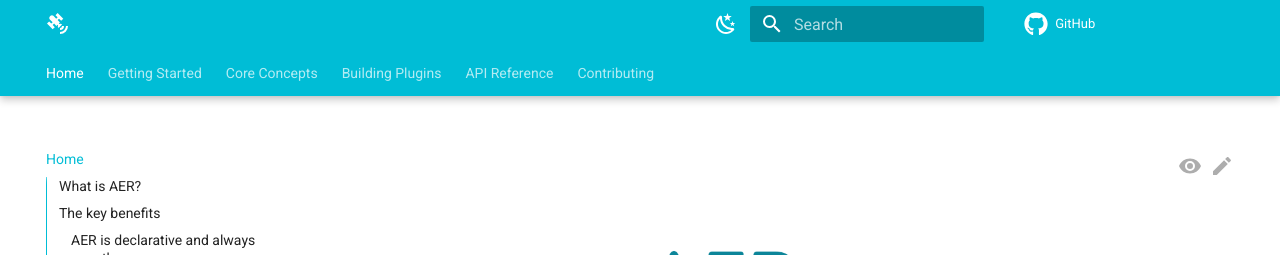
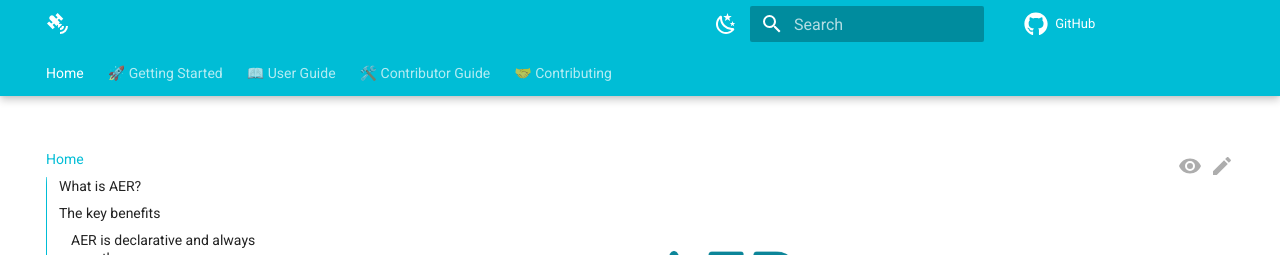
Before and after one commit to frandorr/aereo, an MkDocs documentation site: the page built from docs/index.md, in a window 1280 px wide. Shown: the top 255 px of the page. Built offline with MkDocs 1.6.1 and Material for MkDocs 9.7.7, drawn with Linux system fonts in a browser that asks for light colours; comment, search, counter and statistics services are not loaded; the version menu is left out.

Commit message:
docs(nav): restructure mkdocs.yml into User Guide / Contributor Guide
- Split nav into 🚀 Getting Started, 📖 User Guide, 🛠️ Contributor Guide, 🤝 Contributing
- Move API Reference under Contributor Guide to reduce intimidation
- Add CLI and Troubleshooting pages to navigation

```diff
--- a/mkdocs.yml
+++ b/mkdocs.yml
@@ -175,31 +175,33 @@ extra:
 # Navigation structure
 nav:
     - Home: index.md
-    - Getting Started:
+    - 🚀 Getting Started:
           - Quick Start: quickstart.md
+          - Installation & Plugins: using-plugins.md
+          - CLI: cli.md
+          - Examples: examples.md
+    - 📖 User Guide:
           - Running the Pipeline: pipeline.md
-          - Using Plugins: using-plugins.md
-          - Examples: examples.md
-    - Core Concepts:
+          - Grid System: grid.md
+          - EOIDS Output: eoids.md
+          - Troubleshooting: troubleshooting.md
+    - 🛠️ Contributor Guide:
           - Pipeline Architecture: pipeline-architecture.md
           - Execution Backends: execution.md
-          - Grid System: grid.md
-          - EOIDS: eoids.md
-          - Plugins: plugins.md
-    - Building Plugins:
+          - Plugin System: plugins.md
           - Build Your Own Plugin: build-your-own-plugin.md
-    - API Reference:
-          - Client: api/client.md
-          - Interfaces: api/interfaces.md
-          - Registry: api/registry.md
-          - Schemas: api/schemas.md
-          - Grid: api/grid.md
-          - Spatial: api/spatial.md
-          - Spectral: api/spectral.md
-          - EOIDS: api/eoids.md
-          - Asset Downloader: api/asset_downloader.md
-          - Repository: api/repository.md
-          - Viz: api/viz.md
-    - Contributing:
+          - API Reference:
+                - Client: api/client.md
+                - Interfaces: api/interfaces.md
+                - Registry: api/registry.md
+                - Schemas: api/schemas.md
+                - Grid: api/grid.md
+                - Spatial: api/spatial.md
+                - Spectral: api/spectral.md
+                - EOIDS: api/eoids.md
+                - Asset Downloader: api/asset_downloader.md
+                - Repository: api/repository.md
+                - Viz: api/viz.md
+    - 🤝 Contributing:
           - Guidelines: contributing.md
           - Developer Setup: contributing/dev-setup.md
```
